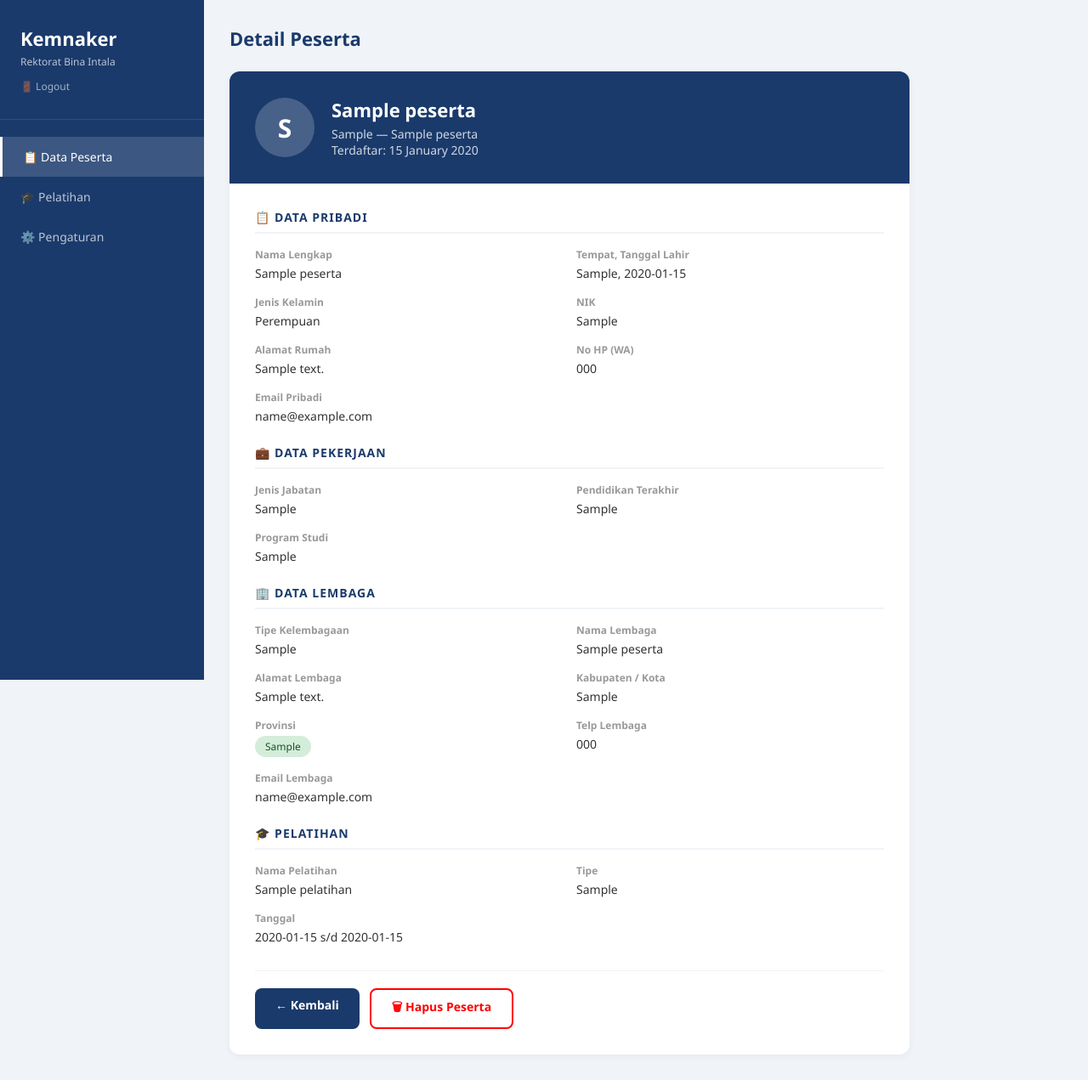
After one commit to pevitax/sistem-pendaftaran-kemnaker, a Flask app: page /peserta/1 in a window 1280 px wide. The commit adds this page. Shown: the whole page at 85% size. Run offline with Flask 3, Linux system fonts and the light colour scheme; the visitor is signed in with stand-in values (Sample User, id 1); tables that the repository leaves empty hold one stand-in row (values such as "Sample post").

Commit message:
All Feauters sejauh ini sudah di upload

```diff
--- a/app.py
+++ b/app.py
@@ -1,23 +1,40 @@
 from flask import Flask, render_template, request, redirect, url_for, Response, session
 from flask_sqlalchemy import SQLAlchemy
+from flask_mail import Mail, Message
 from werkzeug.security import generate_password_hash, check_password_hash
 from datetime import datetime
 from functools import wraps
 import csv
 import io
+import os
 
 app = Flask(__name__)
-import os
 database_url = os.environ.get('DATABASE_URL', 'sqlite:///pendaftaran.db')
 if database_url.startswith('postgres://'):
     database_url = database_url.replace('postgres://', 'postgresql://', 1)
 app.config['SQLALCHEMY_DATABASE_URI'] = database_url
 app.config['SQLALCHEMY_TRACK_MODIFICATIONS'] = False
 app.config['SECRET_KEY'] = 'kemnaker-bina-intala-2026'
+app.config['MAIL_SERVER'] = 'smtp.gmail.com'
+app.config['MAIL_PORT'] = 587
+app.config['MAIL_USE_TLS'] = True
+app.config['MAIL_USERNAME'] = 'ajienata97@gmail.com'
+app.config['MAIL_PASSWORD'] = 'xafjtoqpkmjpeaji'
+app.config['MAIL_DEFAULT_SENDER'] = 'ajienata97@gmail.com'
 
+mail = Mail(app)
 db = SQLAlchemy(app)
 
-# Database Models
+class Pelatihan(db.Model):
+    id = db.Column(db.Integer, primary_key=True)
+    nama = db.Column(db.String(200), nullable=False)
+    tanggal_mulai = db.Column(db.String(20))
+    tanggal_selesai = db.Column(db.String(20))
+    tipe = db.Column(db.String(20))
+    kuota = db.Column(db.Integer)
+    status = db.Column(db.String(20), default='aktif')
+    tanggal_dibuat = db.Column(db.DateTime, default=datetime.now)
+
 class Peserta(db.Model):
     id = db.Column(db.Integer, primary_key=True)
     nama = db.Column(db.String(100), nullable=False)
@@ -38,6 +55,8 @@ class Peserta(db.Model):
     provinsi = db.Column(db.String(100))
     telp_lembaga = db.Column(db.String(20))
     email_lembaga = db.Column(db.String(100))
+    pelatihan_id = db.Column(db.Integer, db.ForeignKey('pelatihan.id'))
+    pelatihan = db.relationship('Pelatihan', backref='peserta')
     tanggal_daftar = db.Column(db.DateTime, default=datetime.now)
 
 class Admin(db.Model):
@@ -47,7 +66,6 @@ class Admin(db.Model):
 
 with app.app_context():
     db.create_all()
-    # Buat admin default kalau belum ada
     if not Admin.query.filter_by(username='admin').first():
         admin = Admin(
             username='admin',
@@ -56,7 +74,6 @@ with app.app_context():
         db.session.add(admin)
         db.session.commit()
 
-# Login required decorator
 def login_required(f):
     @wraps(f)
     def decorated(*args, **kwargs):
@@ -65,10 +82,10 @@ def login_required(f):
         return f(*args, **kwargs)
     return decorated
 
-# Routes
 @app.route('/')
 def home():
-    return render_template('index.html')
+    daftar_pelatihan = Pelatihan.query.filter_by(status='aktif').all()
+    return render_template('index.html', pelatihan=daftar_pelatihan)
 
 @app.route('/daftar', methods=['POST'])
 def daftar():
@@ -90,10 +107,59 @@ def daftar():
         kota=request.form.get('kota'),
         provinsi=request.form.get('provinsi'),
         telp_lembaga=request.form.get('telp_lembaga'),
-        email_lembaga=request.form.get('email_lembaga')
+        email_lembaga=request.form.get('email_lembaga'),
+        pelatihan_id=request.form.get('pelatihan_id')
     )
     db.session.add(peserta)
     db.session.commit()
+
+    try:
+        msg = Message(
+            subject='Konfirmasi Pendaftaran Pelatihan - Kemnaker',
+            recipients=[peserta.email]
+        )
+        msg.html = f"""
+        <div style="font-family: Arial, sans-serif; max-width: 600px; margin: auto;">
+            <div style="background-color: #1a3a6b; padding: 30px; text-align: center;">
+                <h1 style="color: white; margin: 0;">Kementerian Ketenagakerjaan RI</h1>
+                <p style="color: rgba(255,255,255,0.8);">Rektorat Bina Intala</p>
+            </div>
+            <div style="padding: 30px; background-color: #f9f9f9;">
+                <h2 style="color: #1a3a6b;">Pendaftaran Berhasil! ✅</h2>
+                <p>Yth. <strong>{peserta.nama}</strong>,</p>
+                <p>Pendaftaran Anda telah kami terima dengan detail sebagai berikut:</p>
+                <table style="width:100%; border-collapse: collapse; margin: 20px 0;">
+                    <tr style="background-color: #f0f4f8;">
+                        <td style="padding: 10px; font-weight: bold;">Nama</td>
+                        <td style="padding: 10px;">{peserta.nama}</td>
+                    </tr>
+                    <tr>
+                        <td style="padding: 10px; font-weight: bold;">Email</td>
+                        <td style="padding: 10px;">{peserta.email}</td>
+                    </tr>
+                    <tr style="background-color: #f0f4f8;">
+                        <td style="padding: 10px; font-weight: bold;">Lembaga</td>
+                        <td style="padding: 10px;">{peserta.nama_lembaga}</td>
+                    </tr>
+                    <tr>
+                        <td style="padding: 10px; font-weight: bold;">Provinsi</td>
+                        <td style="padding: 10px;">{peserta.provinsi}</td>
+                    </tr>
+                </table>
+                <p>Panitia akan menghubungi Anda melalui email atau WhatsApp untuk informasi lebih lanjut.</p>
+                <p>Terima kasih telah mendaftar!</p>
+            </div>
+            <div style="background-color: #1a3a6b; padding: 20px; text-align: center;">
+                <p style="color: rgba(255,255,255,0.7); font-size: 12px; margin: 0;">
+                    Rektorat Bina Intala - Kementerian Ketenagakerjaan RI
+                </p>
+            </div>
+        </div>
+        """
+        mail.send(msg)
+    except:
+        pass
+
     return redirect(url_for('sukses'))
 
 @app.route('/sukses')
@@ -126,11 +192,13 @@ def dashboard():
     total = Peserta.query.count()
     provinsi_count = db.session.query(Peserta.provinsi).distinct().count()
     lembaga_count = db.session.query(Peserta.nama_lembaga).distinct().count()
+    daftar_pelatihan = Pelatihan.query.all()
     return render_template('dashboard.html',
         peserta=peserta,
         total=total,
         provinsi_count=provinsi_count,
-        lembaga_count=lembaga_count
+        lembaga_count=lembaga_count,
+        daftar_pelatihan=daftar_pelatihan
     )
 
 @app.route('/export')
@@ -153,7 +221,51 @@ def export():
     return Response(output, mimetype='text/csv',
                     headers={"Content-Disposition": "attachment;filename=data_peserta.csv"})
 
+@app.route('/pelatihan')
+@login_required
+def pelatihan():
+    daftar_pelatihan = Pelatihan.query.order_by(Pelatihan.tanggal_dibuat.desc()).all()
+    return render_template('pelatihan.html', pelatihan=daftar_pelatihan)
+
+@app.route('/pelatihan/tambah', methods=['GET', 'POST'])
+@login_required
+def tambah_pelatihan():
+    if request.method == 'POST':
+        p = Pelatihan(
+            nama=request.form.get('nama'),
+            tanggal_mulai=request.form.get('tanggal_mulai'),
+            tanggal_selesai=request.form.get('tanggal_selesai'),
+            tipe=request.form.get('tipe'),
+            kuota=request.form.get('kuota'),
+            status=request.form.get('status')
+        )
+        db.session.add(p)
+        db.session.commit()
+        return redirect(url_for('pelatihan'))
+    return render_template('tambah_pelatihan.html')
+
+@app.route('/pelatihan/hapus/<int:id>')
+@login_required
+def hapus_pelatihan(id):
+    p = Pelatihan.query.get_or_404(id)
+    db.session.delete(p)
+    db.session.commit()
+    return redirect(url_for('pelatihan'))
+
+@app.route('/peserta/<int:id>')
+@login_required
+def detail_peserta(id):
+    peserta = Peserta.query.get_or_404(id)
+    return render_template('detail_peserta.html', peserta=peserta)
+
+@app.route('/peserta/hapus/<int:id>')
+@login_required
+def hapus_peserta(id):
+    peserta = Peserta.query.get_or_404(id)
+    db.session.delete(peserta)
+    db.session.commit()
+    return redirect(url_for('dashboard'))
+
 if __name__ == '__main__':
-    import os
     port = int(os.environ.get('PORT', 5000))
     app.run(host='0.0.0.0', port=port, debug=False)
--- /dev/null
+++ b/templates/detail_peserta.html
@@ -0,0 +1,254 @@
+<!DOCTYPE html>
+<html lang="id">
+<head>
+    <meta charset="UTF-8">
+    <meta name="viewport" content="width=device-width, initial-scale=1.0">
+    <title>Detail Peserta - Kemnaker</title>
+    <link rel="stylesheet" href="{{ url_for('static', filename='style.css') }}">
+    <link rel="stylesheet" href="{{ url_for('static', filename='dashboard.css') }}">
+    <style>
+        .detail-card {
+            background: white;
+            border-radius: 12px;
+            box-shadow: 0 2px 10px rgba(0,0,0,0.05);
+            overflow: hidden;
+            max-width: 800px;
+        }
+        .detail-header {
+            background-color: #1a3a6b;
+            color: white;
+            padding: 30px;
+            display: flex;
+            align-items: center;
+            gap: 20px;
+        }
+        .avatar {
+            width: 70px;
+            height: 70px;
+            border-radius: 50%;
+            background-color: rgba(255,255,255,0.2);
+            display: flex;
+            align-items: center;
+            justify-content: center;
+            font-size: 30px;
+            font-weight: 700;
+        }
+        .detail-header h2 {
+            font-size: 22px;
+            margin-bottom: 4px;
+        }
+        .detail-header p {
+            opacity: 0.8;
+            font-size: 14px;
+        }
+        .detail-body {
+            padding: 30px;
+        }
+        .section-title {
+            font-size: 14px;
+            font-weight: 700;
+            color: #1a3a6b;
+            text-transform: uppercase;
+            letter-spacing: 1px;
+            margin: 24px 0 16px;
+            padding-bottom: 8px;
+            border-bottom: 2px solid #f0f4f8;
+        }
+        .section-title:first-child {
+            margin-top: 0;
+        }
+        .detail-grid {
+            display: grid;
+            grid-template-columns: 1fr 1fr;
+            gap: 16px;
+        }
+        .detail-item label {
+            display: block;
+            font-size: 12px;
+            color: #999;
+            margin-bottom: 4px;
+            font-weight: 600;
+        }
+        .detail-item p {
+            font-size: 14px;
+            color: #333;
+            font-weight: 500;
+        }
+        .btn-row {
+            display: flex;
+            gap: 12px;
+            margin-top: 30px;
+            padding-top: 20px;
+            border-top: 1px solid #f0f4f8;
+        }
+        .btn-back {
+            padding: 10px 24px;
+            background-color: #1a3a6b;
+            color: white;
+            border-radius: 8px;
+            text-decoration: none;
+            font-size: 14px;
+            font-weight: 600;
+        }
+        .btn-hapus {
+            padding: 10px 24px;
+            background-color: white;
+            color: red;
+            border: 2px solid red;
+            border-radius: 8px;
+            text-decoration: none;
+            font-size: 14px;
+            font-weight: 600;
+        }
+        .badge {
+            display: inline-block;
+            padding: 4px 12px;
+            border-radius: 20px;
+            font-size: 12px;
+            background-color: #d4edda;
+            color: #155724;
+        }
+    </style>
+</head>
+<body class="dashboard-body">
+
+    <div class="sidebar">
+        <div class="sidebar-header">
+            <h2>Kemnaker</h2>
+            <p>Rektorat Bina Intala</p>
+            <a href="/logout" style="display:block;margin-top:12px;font-size:12px;color:rgba(255,255,255,0.6);text-decoration:none;">🚪 Logout</a>
+        </div>
+        <ul class="sidebar-menu">
+            <li class="active" onclick="window.location='/dashboard'">📋 Data Peserta</li>
+            <li onclick="window.location='/pelatihan'">🎓 Pelatihan</li>
+            <li>⚙️ Pengaturan</li>
+        </ul>
+    </div>
+
+    <div class="main-content">
+        <div class="topbar">
+            <h1>Detail Peserta</h1>
+        </div>
+
+        <div class="detail-card">
+            <div class="detail-header">
+                <div class="avatar">{{ peserta.nama[0] }}</div>
+                <div>
+                    <h2>{{ peserta.nama }}</h2>
+                    <p>{{ peserta.jenis_jabatan }} — {{ peserta.nama_lembaga }}</p>
+                    <p>Terdaftar: {{ peserta.tanggal_daftar.strftime('%d %B %Y') }}</p>
+                </div>
+            </div>
+
+            <div class="detail-body">
+
+                <div class="section-title">📋 Data Pribadi</div>
+                <div class="detail-grid">
+                    <div class="detail-item">
+                        <label>Nama Lengkap</label>
+                        <p>{{ peserta.nama }}</p>
+                    </div>
+                    <div class="detail-item">
+                        <label>Tempat, Tanggal Lahir</label>
+                        <p>{{ peserta.tempat_lahir }}, {{ peserta.tanggal_lahir }}</p>
+                    </div>
+                    <div class="detail-item">
+                        <label>Jenis Kelamin</label>
+                        <p>{{ 'Laki-laki' if peserta.jenis_kelamin == 'L' else 'Perempuan' }}</p>
+                    </div>
+                    <div class="detail-item">
+                        <label>NIK</label>
+                        <p>{{ peserta.nik }}</p>
+                    </div>
+                    <div class="detail-item">
+                        <label>Alamat Rumah</label>
+                        <p>{{ peserta.alamat }}</p>
+                    </div>
+                    <div class="detail-item">
+                        <label>No HP (WA)</label>
+                        <p>{{ peserta.no_hp }}</p>
+                    </div>
+                    <div class="detail-item">
+                        <label>Email Pribadi</label>
+                        <p>{{ peserta.email }}</p>
+                    </div>
+                </div>
+
+                <div class="section-title">💼 Data Pekerjaan</div>
+                <div class="detail-grid">
+                    <div class="detail-item">
+                        <label>Jenis Jabatan</label>
+                        <p>{{ peserta.jenis_jabatan }}</p>
+                    </div>
+                    <div class="detail-item">
+                        <label>Pendidikan Terakhir</label>
+                        <p>{{ peserta.pendidikan }}</p>
+                    </div>
+                    <div class="detail-item">
+                        <label>Program Studi</label>
+                        <p>{{ peserta.prodi or '-' }}</p>
+                    </div>
+                </div>
+
+                <div class="section-title">🏢 Data Lembaga</div>
+                <div class="detail-grid">
+                    <div class="detail-item">
+                        <label>Tipe Kelembagaan</label>
+                        <p>{{ peserta.tipe_lembaga }}</p>
+                    </div>
+                    <div class="detail-item">
+                        <label>Nama Lembaga</label>
+                        <p>{{ peserta.nama_lembaga }}</p>
+                    </div>
+                    <div class="detail-item">
+                        <label>Alamat Lembaga</label>
+                        <p>{{ peserta.alamat_lembaga }}</p>
+                    </div>
+                    <div class="detail-item">
+                        <label>Kabupaten / Kota</label>
+                        <p>{{ peserta.kota }}</p>
+                    </div>
+                    <div class="detail-item">
+                        <label>Provinsi</label>
+                        <p><span class="badge">{{ peserta.provinsi }}</span></p>
+                    </div>
+                    <div class="detail-item">
+                        <label>Telp Lembaga</label>
+                        <p>{{ peserta.telp_lembaga or '-' }}</p>
+                    </div>
+                    <div class="detail-item">
+                        <label>Email Lembaga</label>
+                        <p>{{ peserta.email_lembaga or '-' }}</p>
+                    </div>
+                </div>
+
+                {% if peserta.pelatihan %}
+                <div class="section-title">🎓 Pelatihan</div>
+                <div class="detail-grid">
+                    <div class="detail-item">
+                        <label>Nama Pelatihan</label>
+                        <p>{{ peserta.pelatihan.nama }}</p>
+                    </div>
+                    <div class="detail-item">
+                        <label>Tipe</label>
+                        <p>{{ peserta.pelatihan.tipe }}</p>
+                    </div>
+                    <div class="detail-item">
+                        <label>Tanggal</label>
+                        <p>{{ peserta.pelatihan.tanggal_mulai }} s/d {{ peserta.pelatihan.tanggal_selesai }}</p>
+                    </div>
+                </div>
+                {% endif %}
+
+                <div class="btn-row">
+                    <a href="/dashboard" class="btn-back">← Kembali</a>
+                    <a href="/peserta/hapus/{{ peserta.id }}"
+                       onclick="return confirm('Yakin hapus peserta ini?')"
+                       class="btn-hapus">🗑 Hapus Peserta</a>
+                </div>
+
+            </div>
+        </div>
+    </div>
+</body>
+</html>
```
Also changed, not shown: templates/dashboard.html (+34 -8 lines), templates/index.html (+16 -4 lines), templates/pelatihan.html (added, +89 -0 lines), templates/tambah_pelatihan.html (added, +123 -0 lines).
